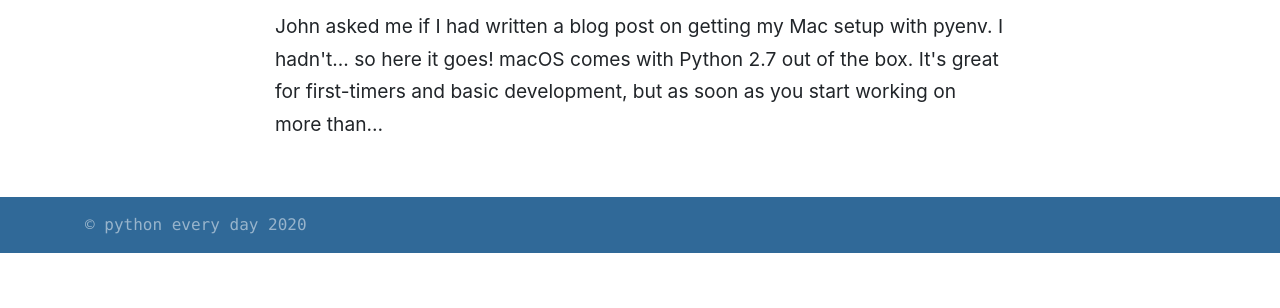
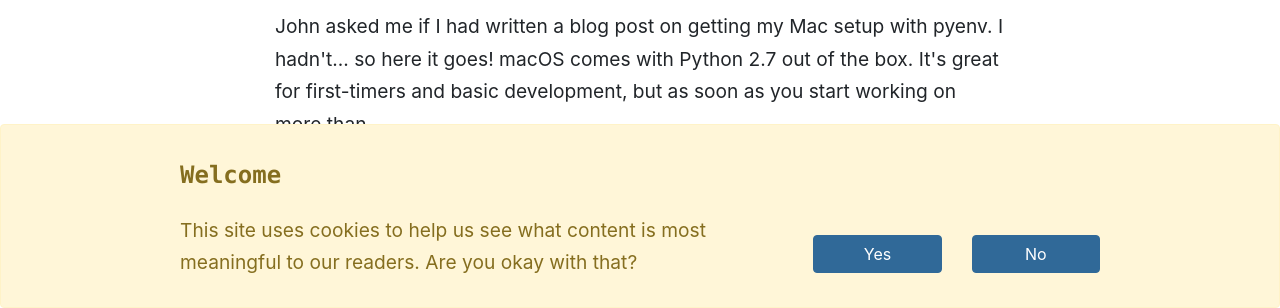
Before and after one commit to ngoue/python-every-day, a Gatsby site: page / in a window 1280 px wide. Shown: the part 492-800 px from the top of the page. Built offline with nearby package versions, Linux system fonts and the light colour scheme; Gatsby itself is replaced by a stand-in of ours.

Commit message:
Add Google Analytics and GDPR

```diff
--- a/gatsby-config.js
+++ b/gatsby-config.js
@@ -22,6 +22,16 @@ module.exports = {
       resolve: "gatsby-plugin-canonical-urls",
       options: {
         siteUrl: siteAddress.href.slice(0, -1),
+      },
+    },
+    {
+      resolve: "gatsby-plugin-gdpr-cookies",
+      options: {
+        googleAnalytics: {
+          trackingId: "UA-167491927-1",
+          anonymize: true,
+        },
+        environments: ["production"],
       },
     },
     {
--- a/package.json
+++ b/package.json
@@ -19,6 +19,7 @@
     "gatsby": "^2.21.22",
     "gatsby-plugin-canonical-urls": "^2.3.2",
     "gatsby-plugin-catch-links": "^2.3.1",
+    "gatsby-plugin-gdpr-cookies": "^1.0.7",
     "gatsby-plugin-manifest": "^2.4.3",
     "gatsby-plugin-react-helmet": "^3.3.1",
     "gatsby-plugin-root-import": "^2.0.5",
--- /dev/null
+++ b/src/components/layout/GDPR.js
@@ -0,0 +1,65 @@
+import React from "react"
+import { Alert, Button, Col, Container, Row } from "react-bootstrap"
+
+const gatsbyGDPRCookieName = "gatsby-gdpr-google-analytics"
+const gatsbyGDPRCookieAge = 60 * 60 * 24 * 365 * 2 // 2 years
+
+export default () => {
+  const _hasResponse = document.cookie.includes(gatsbyGDPRCookieName)
+  const [hasResponse, setHasResponse] = React.useState(_hasResponse)
+
+  const handleGDPR = accepted => {
+    document.cookie = `${gatsbyGDPRCookieName}=${accepted};path=/;max-age=${gatsbyGDPRCookieAge}`
+    if (accepted) {
+      // reload the page to get tracking cookies
+      window.location.reload()
+    } else {
+      // dismiss the message
+      setHasResponse(true)
+    }
+  }
+
+  if (hasResponse) {
+    return null
+  }
+
+  return (
+    <Alert variant="warning" className="fixed-bottom mb-0">
+      <Container>
+        <Row>
+          <Col lg={10} className="m-auto">
+            <Row className="align-items-center">
+              <Col xs={12}>
+                <Alert.Heading>Welcome</Alert.Heading>
+              </Col>
+              <Col>
+                <p>
+                  This site uses cookies to help us see what content is most
+                  meaningful to our readers. Are you okay with that?
+                </p>
+              </Col>
+              <Col sm={12} md={4} className="mt-1 mt-sm-0">
+                <Row>
+                  <Col xs={12} sm={6}>
+                    <Button
+                      block
+                      className="mb-2 mb-sm-0"
+                      onClick={() => handleGDPR(true)}
+                    >
+                      Yes
+                    </Button>
+                  </Col>
+                  <Col>
+                    <Button block onClick={() => handleGDPR(false)}>
+                      No
+                    </Button>
+                  </Col>
+                </Row>
+              </Col>
+            </Row>
+          </Col>
+        </Row>
+      </Container>
+    </Alert>
+  )
+}
--- a/src/components/layout/index.js
+++ b/src/components/layout/index.js
@@ -2,11 +2,15 @@ import React from "react"
 import { Container } from "react-bootstrap"
 import Footer from "./Footer"
 import Navigation from "./Navigation"
+import GDPR from './GDPR'
 
-export default ({ children }) => (
+export default ({ children }) => {
+  return (
     <div id="layout">
       <Navigation />
       <Container className="my-2">{children}</Container>
       <Footer />
+      <GDPR />
     </div>
   )
+}
--- a/src/styles/_customize.scss
+++ b/src/styles/_customize.scss
@@ -47,7 +47,7 @@ $hr-margin-y: 4em;
 // @import "~bootstrap/scss/pagination";
 // @import "~bootstrap/scss/badge";
 // @import "~bootstrap/scss/jumbotron";
-// @import "~bootstrap/scss/alert";
+@import "~bootstrap/scss/alert";
 // @import "~bootstrap/scss/progress";
 // @import "~bootstrap/scss/media";
 // @import "~bootstrap/scss/list-group";
```
Also changed, not shown: 1 other file. Lines whose indentation alone changed are shown as unchanged.
